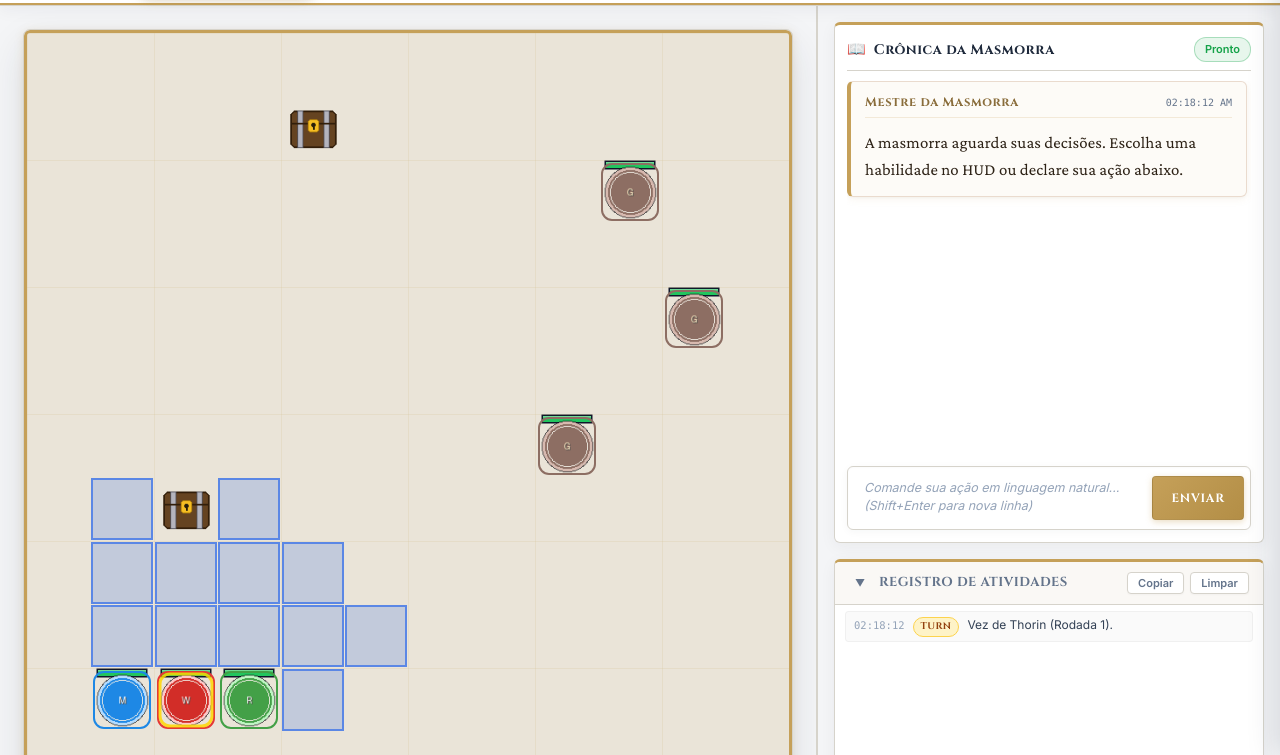
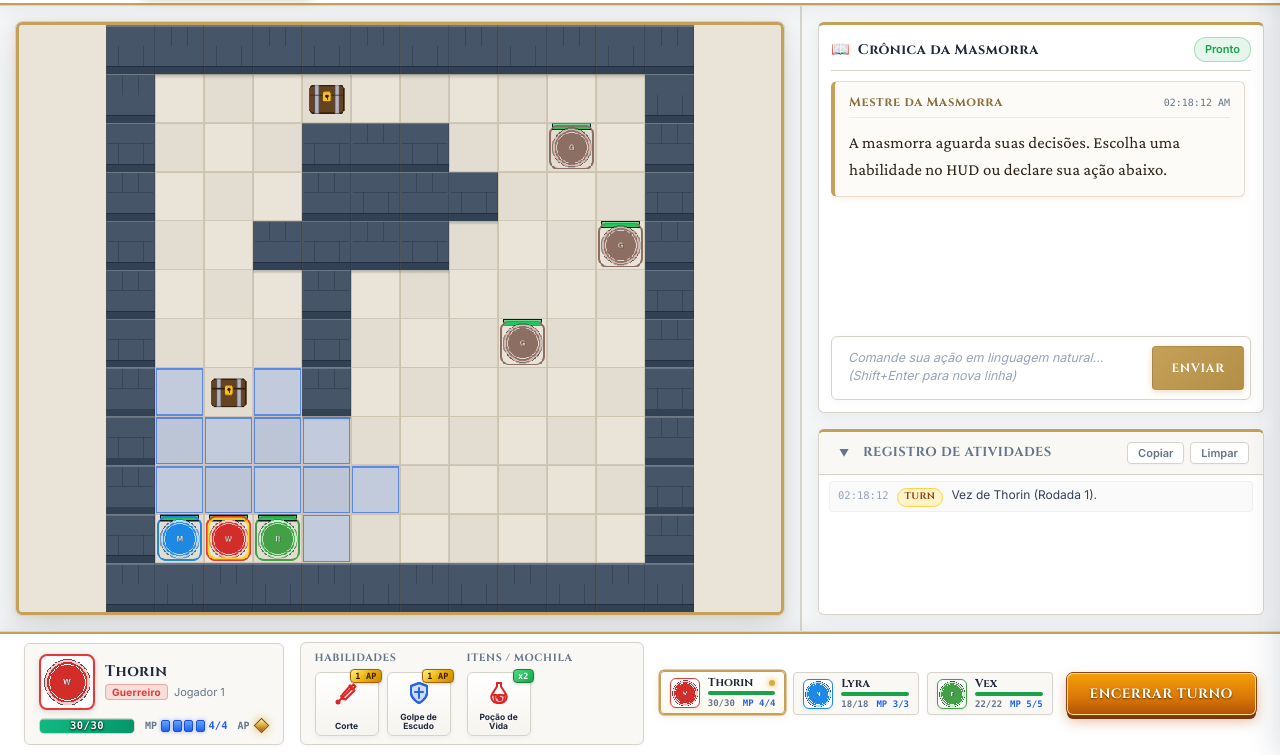
Before and after one commit to ByakuRafa/RPG_LLM, a plain HTML site: page index.html in a window 1280 px wide. Shown: the part 45-800 px from the top of the page. Drawn offline with nearby package versions, Linux system fonts and the light colour scheme.

Commit message:
arruma paredes e scroll de chat

```diff
--- a/src/render/gridRenderer.js
+++ b/src/render/gridRenderer.js
@@ -100,12 +100,29 @@
   /* ------------------------------- Drawing ------------------------------- */
 
   function drawTiles(map) {
-    if (!map || !map.grid) return;
+    if (!map) return;
+    const tiles = map.tiles || map.grid;
+    if (!tiles) return;
+
+    const width = map.width || (tiles[0] ? tiles[0].length : 12);
+    const height = map.height || tiles.length || 12;
+
+    const isWallTile = (x, y) => {
+      if (x < 0 || x >= width || y < 0 || y >= height) return false;
+      const t = tiles[y]?.[x];
+      return t === TILE.WALL || t === '#' || t === 1;
+    };
+
+    const isFloorTile = (x, y) => {
+      if (x < 0 || x >= width || y < 0 || y >= height) return false;
+      const t = tiles[y]?.[x];
+      return t === TILE.FLOOR || t === '.' || t === 0;
+    };
 
     // Pass 1: Floor tiles (warm limestone checkerboard modulation + inner mortar lines)
-    for (let y = 0; y < map.height; y++) {
-      for (let x = 0; x < map.width; x++) {
-        if (map.grid[y][x] === TILE.FLOOR) {
+    for (let y = 0; y < height; y++) {
+      for (let x = 0; x < width; x++) {
+        if (isFloorTile(x, y)) {
           const px = x * tileSize;
           const py = y * tileSize;
           const isEven = (x + y) % 2 === 0;
@@ -123,14 +140,14 @@
     }
 
     // Pass 2: Subtle drop shadows cast from walls onto south floor tiles
-    for (let y = 0; y < map.height; y++) {
-      for (let x = 0; x < map.width; x++) {
-        if (map.grid[y][x] === TILE.WALL) {
+    for (let y = 0; y < height; y++) {
+      for (let x = 0; x < width; x++) {
+        if (isWallTile(x, y)) {
           const px = x * tileSize;
           const py = y * tileSize;
 
           // Drop shadow cast onto south tile if it is a floor tile
-          if (y + 1 < map.height && map.grid[y + 1][x] === TILE.FLOOR) {
+          if (y + 1 < height && isFloorTile(x, y + 1)) {
             const shadowH = 6;
             const shadowGrad = ctx.createLinearGradient(0, py + tileSize, 0, py + tileSize + shadowH);
             shadowGrad.addColorStop(0, "rgba(15, 23, 42, 0.28)");
@@ -143,9 +160,9 @@
     }
 
     // Pass 3: 2.5D raised dungeon stone blocks
-    for (let y = 0; y < map.height; y++) {
-      for (let x = 0; x < map.width; x++) {
-        if (map.grid[y][x] === TILE.WALL) {
+    for (let y = 0; y < height; y++) {
+      for (let x = 0; x < width; x++) {
+        if (isWallTile(x, y)) {
           const px = x * tileSize;
           const py = y * tileSize;
 
@@ -169,6 +186,32 @@
           ctx.fillStyle = "rgba(0, 0, 0, 0.12)";
           ctx.fillRect(px, py, 1, tileSize);
           ctx.fillRect(px + tileSize - 1, py, 1, tileSize);
+
+          // Medieval stone brick mortar accents on the top face
+          ctx.strokeStyle = "rgba(15, 23, 42, 0.25)";
+          ctx.lineWidth = 1;
+          const midY = py + Math.floor((tileSize - 10) / 2);
+          ctx.beginPath();
+          ctx.moveTo(px + 2, midY + 0.5);
+          ctx.lineTo(px + tileSize - 2, midY + 0.5);
+
+          const isRowEven = (x + y) % 2 === 0;
+          if (isRowEven) {
+            ctx.moveTo(px + Math.floor(tileSize * 0.5) + 0.5, py + 2);
+            ctx.lineTo(px + Math.floor(tileSize * 0.5) + 0.5, midY);
+            ctx.moveTo(px + Math.floor(tileSize * 0.25) + 0.5, midY);
+            ctx.lineTo(px + Math.floor(tileSize * 0.25) + 0.5, py + tileSize - 10);
+            ctx.moveTo(px + Math.floor(tileSize * 0.75) + 0.5, midY);
+            ctx.lineTo(px + Math.floor(tileSize * 0.75) + 0.5, py + tileSize - 10);
+          } else {
+            ctx.moveTo(px + Math.floor(tileSize * 0.33) + 0.5, py + 2);
+            ctx.lineTo(px + Math.floor(tileSize * 0.33) + 0.5, midY);
+            ctx.moveTo(px + Math.floor(tileSize * 0.67) + 0.5, py + 2);
+            ctx.lineTo(px + Math.floor(tileSize * 0.67) + 0.5, midY);
+            ctx.moveTo(px + Math.floor(tileSize * 0.5) + 0.5, midY);
+            ctx.lineTo(px + Math.floor(tileSize * 0.5) + 0.5, py + tileSize - 10);
+          }
+          ctx.stroke();
         }
       }
     }
--- a/src/ui/illegalPresets.js
+++ b/src/ui/illegalPresets.js
@@ -27,7 +27,7 @@
   const ay = active.position.y;
   const mp = active.mp ?? 4;
   const map = state.map;
-  const grid = map?.grid || [];
+  const grid = map?.tiles || map?.grid || [];
   const width = map?.width || 12;
   const height = map?.height || 12;
 
--- a/styles.css
+++ b/styles.css
@@ -67,14 +67,22 @@
   padding: 0;
 }
 
+html {
+  box-sizing: border-box;
+  height: 100%;
+}
+
 body {
   background-color: var(--bg-app);
   color: var(--text-main);
   font-family: var(--font-sans);
   font-size: 14px;
   line-height: 1.5;
-  min-height: 100vh;
-  overflow-x: hidden;
+  height: 100vh;
+  height: 100dvh;
+  max-height: 100vh;
+  max-height: 100dvh;
+  overflow: hidden;
 }
 
 /* ---------------- Main VTT Grid Layout ---------------- */
@@ -87,8 +95,12 @@
     "board side"
     "hud hud";
   grid-template-columns: auto 1fr;
-  grid-template-rows: auto 1fr auto;
-  min-height: 100vh;
+  grid-template-rows: auto minmax(0, 1fr) auto;
+  height: 100vh;
+  height: 100dvh;
+  max-height: 100vh;
+  max-height: 100dvh;
+  overflow: hidden;
   background-color: var(--bg-app);
 }
 
@@ -320,15 +332,21 @@
   justify-content: center;
   background-color: var(--bg-app);
   border-right: 1px solid var(--border-outer);
-  padding: 24px;
+  padding: 16px;
   overflow: hidden;
   position: relative;
+  min-height: 0;
+  min-width: 0;
 }
 
 #board {
   display: block;
   width: 768px;
   height: 768px;
+  max-width: 100%;
+  max-height: 100%;
+  aspect-ratio: 1 / 1;
+  object-fit: contain;
   image-rendering: pixelated;
   image-rendering: crisp-edges;
   background-color: #EAE4D8;
@@ -351,6 +369,8 @@
   gap: 16px;
   overflow: hidden;
   height: 100%;
+  min-height: 0;
+  min-width: 0;
 }
 
 .side-panel-section {
@@ -377,6 +397,7 @@
   padding: 10px 14px;
   background-color: var(--bg-subtle);
   border-bottom: 1px solid var(--border-outer);
+  flex-shrink: 0;
 }
 
 .panel-title-group {
@@ -480,10 +501,12 @@
 }
 
 .log-list {
-  flex: 1;
+  flex: 1 1 0%;
+  min-height: 0;
   list-style: none;
   padding: 6px 10px;
   overflow-y: auto;
+  overflow-x: hidden;
   font-family: var(--font-sans);
   font-size: 12px;
   line-height: 1.5;
@@ -491,6 +514,25 @@
   display: flex;
   flex-direction: column;
   gap: 3px;
+  scrollbar-width: thin;
+  scrollbar-color: rgba(197, 160, 89, 0.45) transparent;
+}
+
+.log-list::-webkit-scrollbar {
+  width: 6px;
+}
+
+.log-list::-webkit-scrollbar-track {
+  background: transparent;
+}
+
+.log-list::-webkit-scrollbar-thumb {
+  background: rgba(197, 160, 89, 0.35);
+  border-radius: 4px;
+}
+
+.log-list::-webkit-scrollbar-thumb:hover {
+  background: rgba(197, 160, 89, 0.65);
 }
 
 .log-row {
@@ -1243,6 +1285,7 @@
   display: flex;
   flex-direction: column;
   min-height: 0;
+  overflow: hidden;
   transition: flex var(--transition-normal);
 }
 
@@ -1250,6 +1293,8 @@
   display: flex;
   flex-direction: column;
   height: 100%;
+  min-height: 0;
+  overflow: hidden;
   padding: 12px;
   gap: 10px;
 }
@@ -1260,6 +1305,7 @@
   align-items: center;
   padding-bottom: 8px;
   border-bottom: 1px solid var(--border-outer);
+  flex-shrink: 0;
 }
 
 .chat-title-group {
@@ -1303,12 +1349,34 @@
 }
 
 .chat-history {
-  flex: 1;
+  flex: 1 1 0%;
+  min-height: 0;
   overflow-y: auto;
+  overflow-x: hidden;
   display: flex;
   flex-direction: column;
   gap: 10px;
-  padding-right: 4px;
+  padding-right: 6px;
+  scroll-behavior: smooth;
+  scrollbar-width: thin;
+  scrollbar-color: rgba(197, 160, 89, 0.45) transparent;
+}
+
+.chat-history::-webkit-scrollbar {
+  width: 6px;
+}
+
+.chat-history::-webkit-scrollbar-track {
+  background: transparent;
+}
+
+.chat-history::-webkit-scrollbar-thumb {
+  background: rgba(197, 160, 89, 0.35);
+  border-radius: 4px;
+}
+
+.chat-history::-webkit-scrollbar-thumb:hover {
+  background: rgba(197, 160, 89, 0.65);
 }
 
 .chat-entry {
@@ -1482,6 +1550,7 @@
   font-family: var(--font-title);
   font-weight: 700;
   letter-spacing: 0.3px;
+  flex-shrink: 0;
   box-shadow: 0 4px 14px rgba(197, 160, 89, 0.28), inset 0 1px 0 rgba(255, 255, 255, 0.9);
   animation: spellPillFloat 3s ease-in-out infinite alternate;
   margin-bottom: 2px;
@@ -2039,6 +2108,7 @@
   font-size: 11px;
   color: #8A6D3B;
   font-weight: 600;
+  flex-shrink: 0;
 }
 
 .btn-chat-cancel {
```
